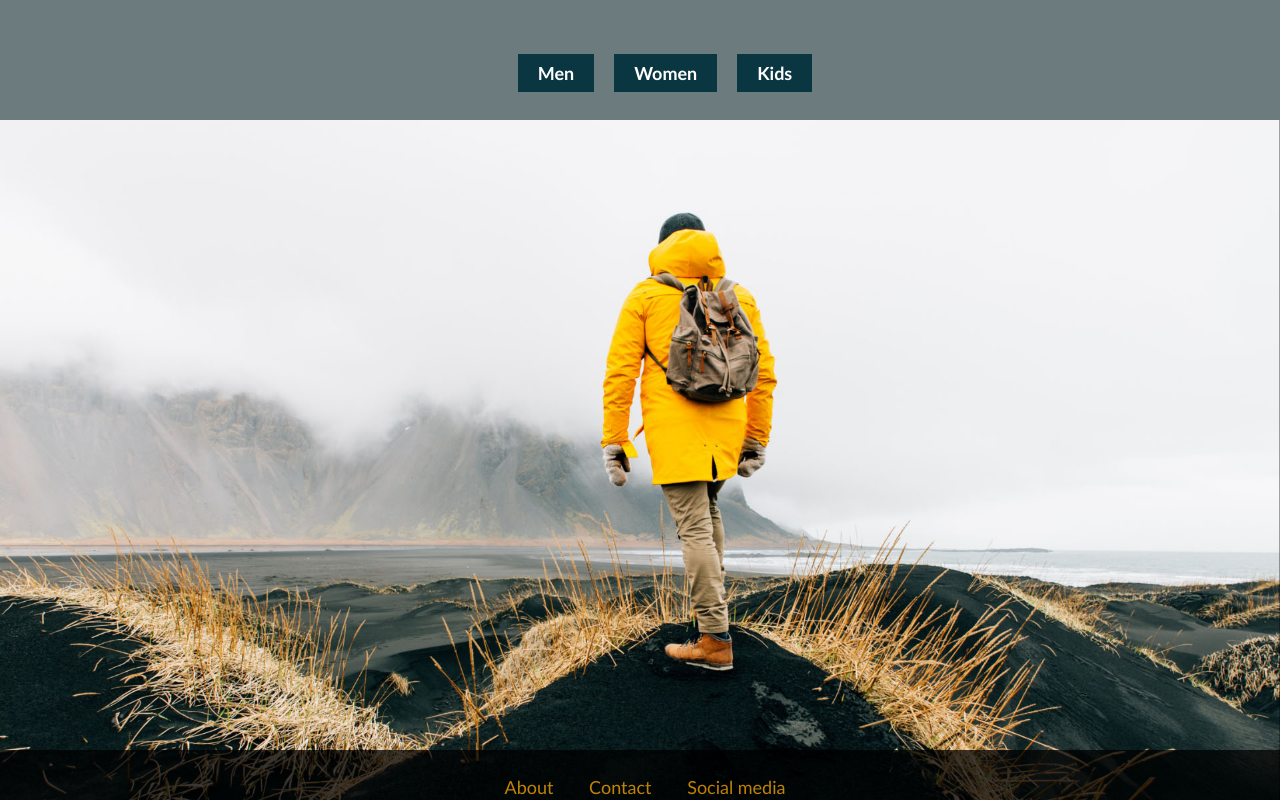
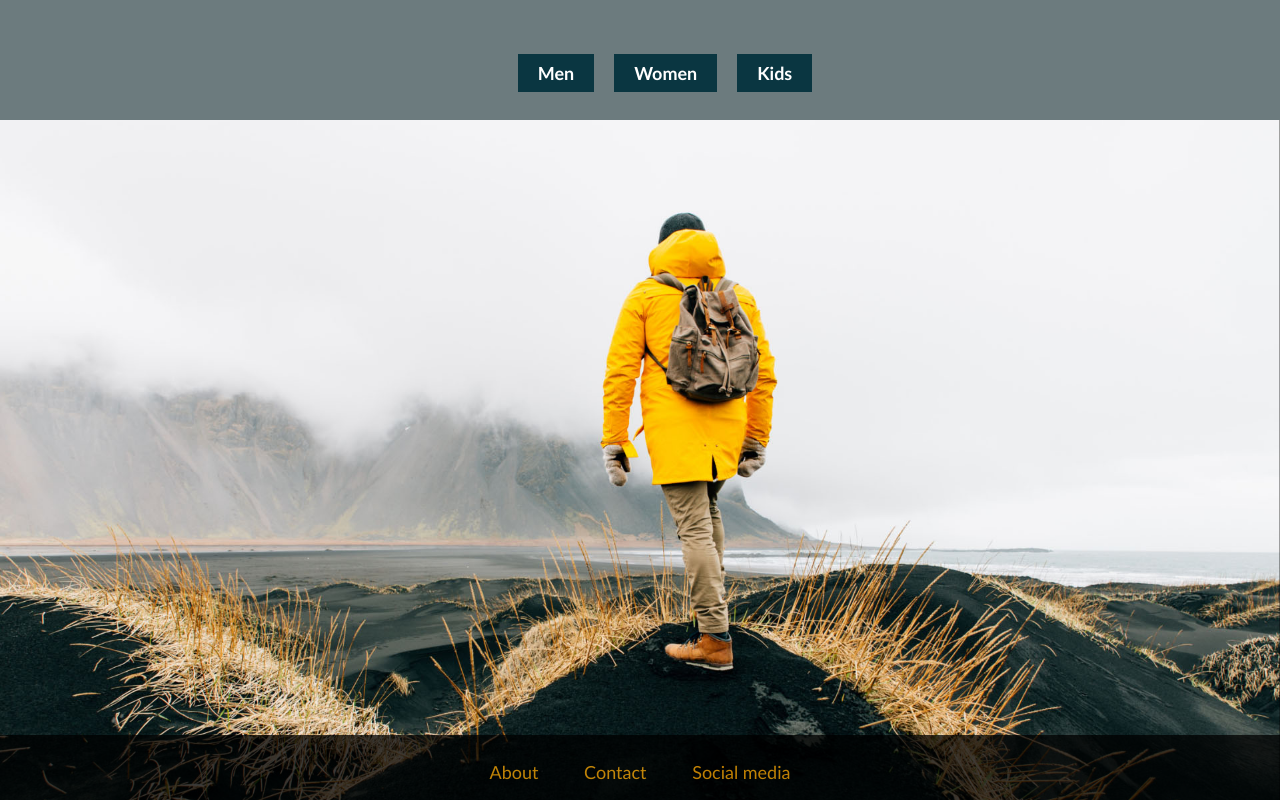
Before and after one commit to katodegaard/Rainydays, a plain HTML site: page index.html in a window 1280 px wide. Drawn offline with Linux system fonts and the light colour scheme.

Commit message:
Update style.css

```diff
--- a/styles/style.css
+++ b/styles/style.css
@@ -155,7 +155,7 @@ footer {
     background-color: black;
     opacity: 0.75;
     width: 100%;
-    height: 50px;
+    height: 65px;
     bottom: 0px;
     left: 0px;
 }
@@ -165,7 +165,7 @@ footer li {
     font-size: 18px;
     color: #fea700;
     font-family: Staatliches, Montserrat, Calibri, Verdana;
-    padding: 0px 30px 0px 0px;
+    padding: 0px 40px 0px 0px;
 }
 
 @media only screen and (min-width: 400px) {
```
